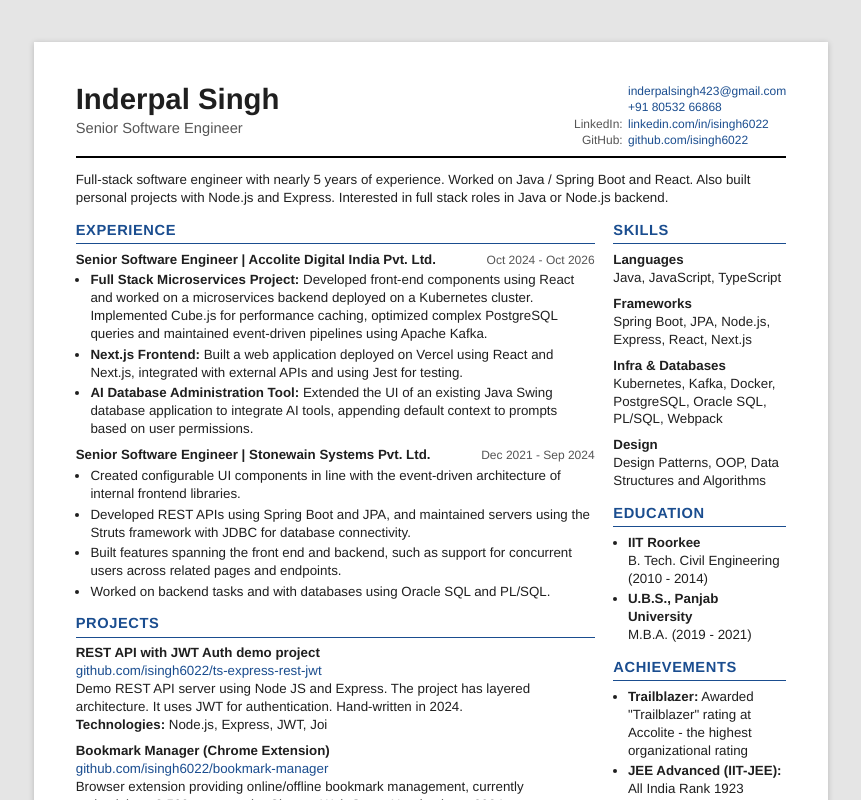
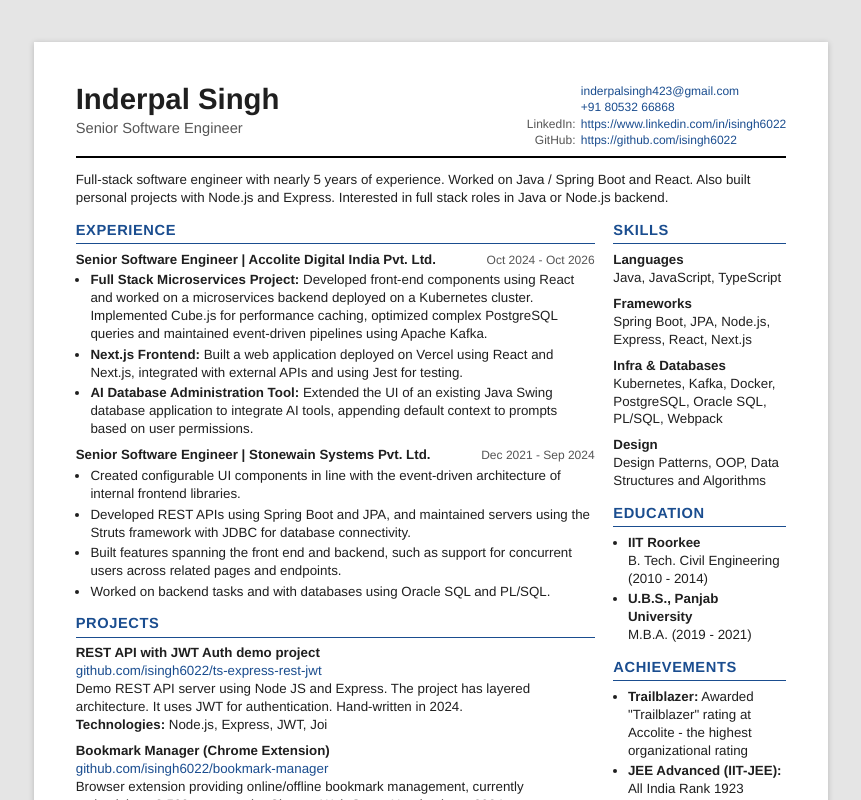
Before and after one commit to isingh6022/resume-builder, a React (Vite) app: page / in a window 1280 px wide. Shown: the top 800 px of the page, without its empty margins (209-1070 px from the left). Built offline with nearby package versions, Linux system fonts and the light colour scheme.

Commit message:
Update urls

```diff
--- a/src/data/miscInfo.ts
+++ b/src/data/miscInfo.ts
@@ -9,8 +9,8 @@
   email: 'inderpalsingh423@gmail.com',
   phoneNo: '+91 80532 66868',
   links: [
-    { title: 'LinkedIn', url: 'linkedin.com/in/isingh6022' },
-    { title: 'GitHub', url: 'github.com/isingh6022' },
+    { title: 'LinkedIn', url: 'https://www.linkedin.com/in/isingh6022' },
+    { title: 'GitHub', url: 'https://github.com/isingh6022' },
   ],
 };
 
```
